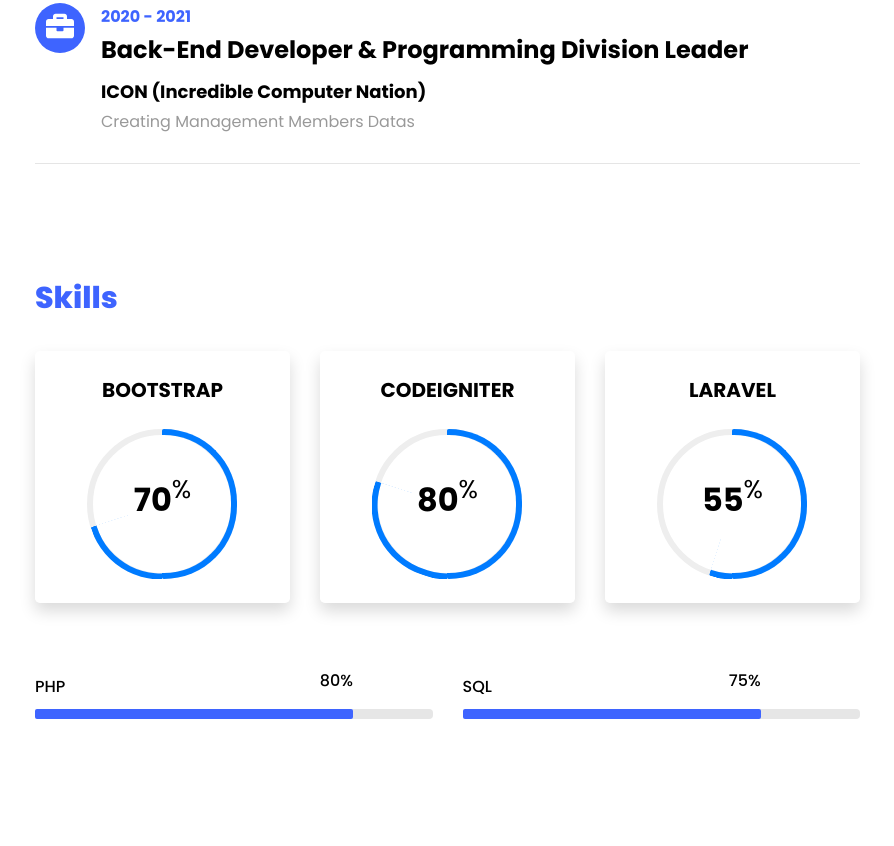
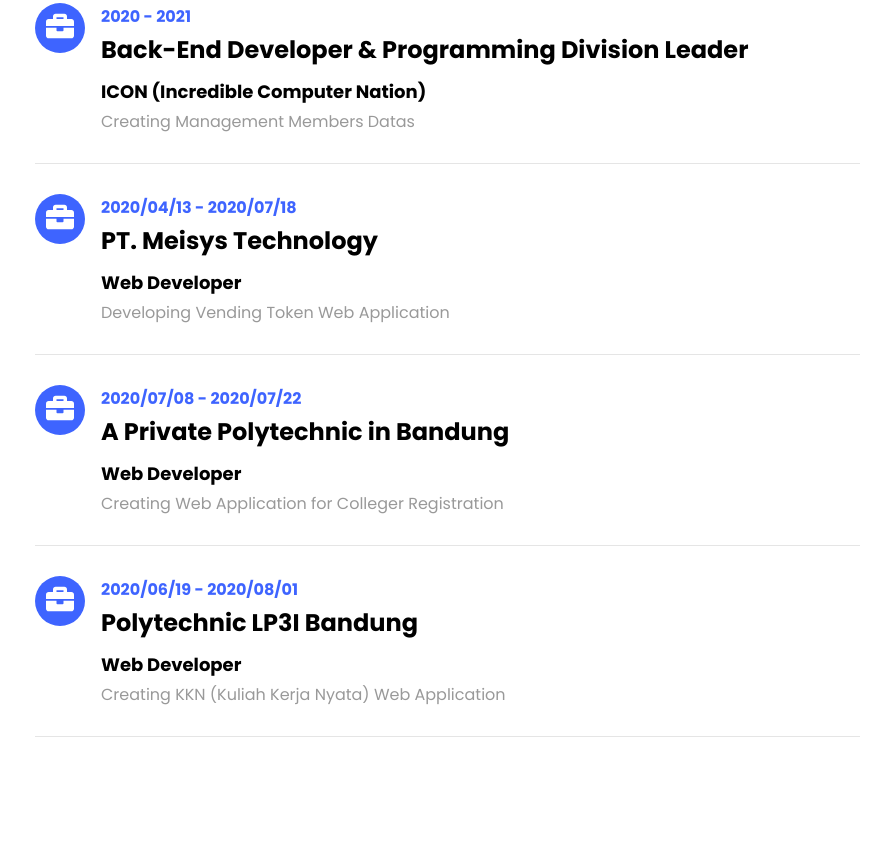
Before and after one commit to firstyudha/new-cv, a plain HTML site: page index.html in a window 1280 px wide. Shown: the part 2969-3815 px from the top of the page, without its empty margins (335-1229 px from the left). Drawn offline with Linux system fonts and the light colour scheme; files whose address does not match are found by name.

Commit message:
adding other portofolio

```diff
--- a/index.html
+++ b/index.html
@@ -237,6 +237,39 @@
                                     <h2>Back-End Developer & Programming Division Leader</h2>
                                     <span class="position">ICON (Incredible Computer Nation)</span>
                                     <p>Creating Management Members Datas</p>
+                                </div>
+                            </div>
+                            <div class="resume-wrap d-flex ftco-animate">
+                                <div class="icon d-flex align-items-center justify-content-center">
+                                    <span><i class="fas fa-briefcase"></i></span>
+                                </div>
+                                <div class="text pl-3">
+                                    <span class="date">2020/04/13 - 2020/07/18</span>
+                                    <h2>PT. Meisys Technology</h2>
+                                    <span class="position">Web Developer</span>
+                                    <p>Developing Vending Token Web Application</p>
+                                </div>
+                            </div>
+                            <div class="resume-wrap d-flex ftco-animate">
+                                <div class="icon d-flex align-items-center justify-content-center">
+                                    <span><i class="fas fa-briefcase"></i></span>
+                                </div>
+                                <div class="text pl-3">
+                                    <span class="date">2020/07/08 - 2020/07/22</span>
+                                    <h2>A Private Polytechnic in Bandung</h2>
+                                    <span class="position">Web Developer</span>
+                                    <p>Creating Web Application for Colleger Registration</p>
+                                </div>
+                            </div>
+                            <div class="resume-wrap d-flex ftco-animate">
+                                <div class="icon d-flex align-items-center justify-content-center">
+                                    <span><i class="fas fa-briefcase"></i></span>
+                                </div>
+                                <div class="text pl-3">
+                                    <span class="date">2020/06/19 - 2020/08/01</span>
+                                    <h2>Polytechnic LP3I Bandung</h2>
+                                    <span class="position">Web Developer</span>
+                                    <p>Creating KKN (Kuliah Kerja Nyata) Web Application</p>
                                 </div>
                             </div>
                         </div>
```
